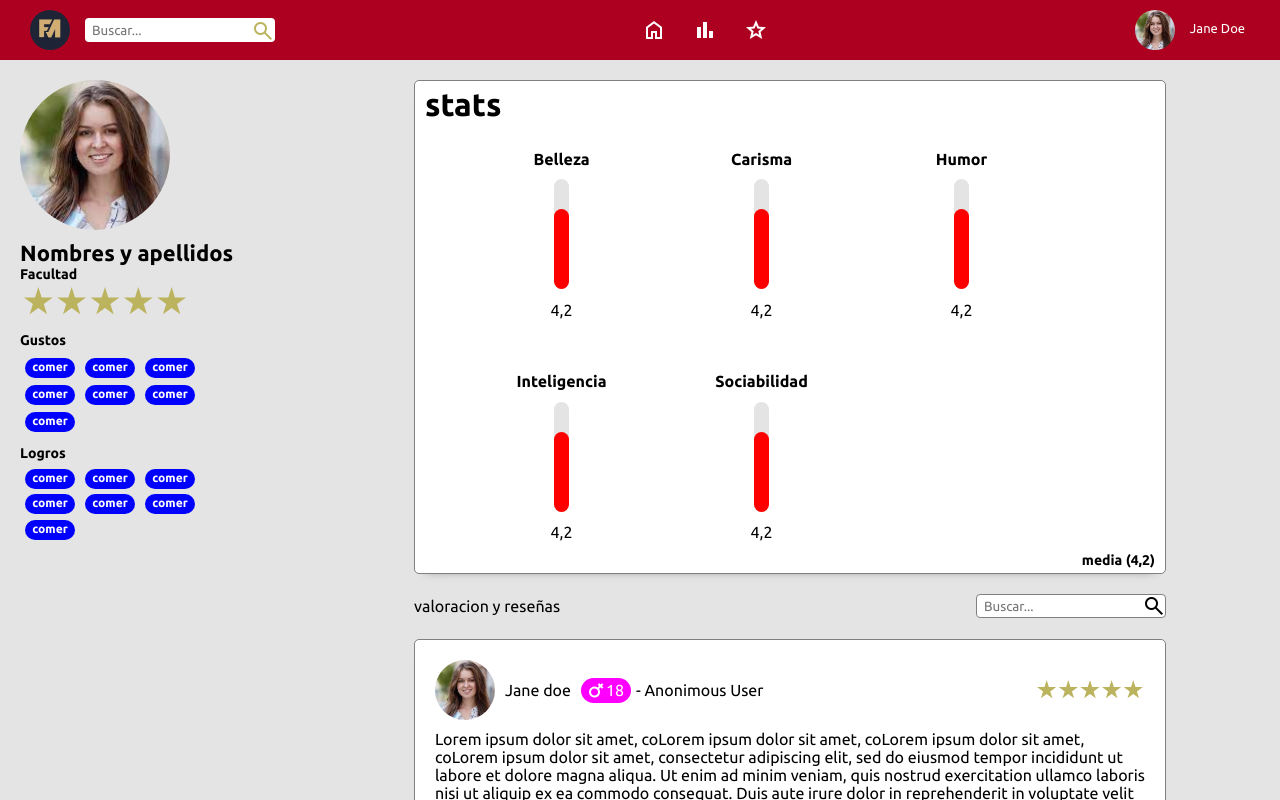
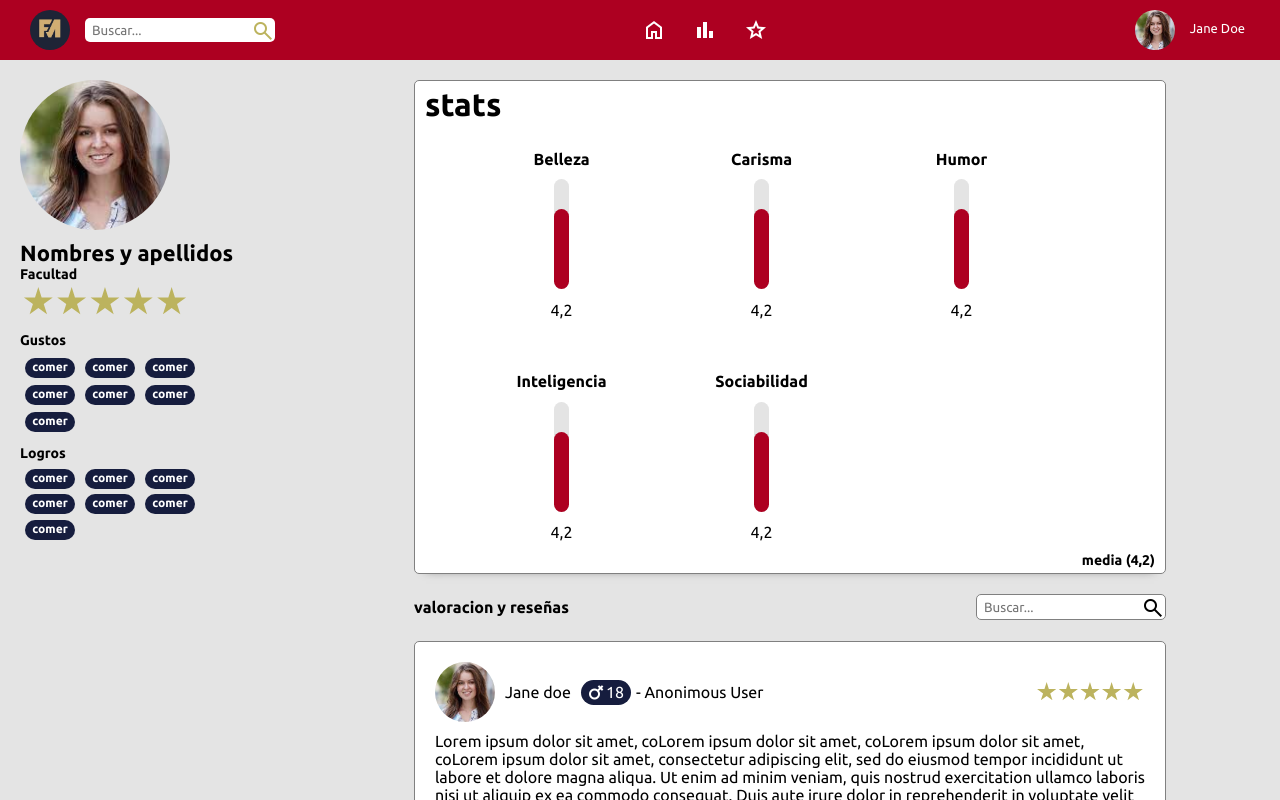
Before and after one commit to victor291201/funimag, a React (Create React App) app: page / in a window 1280 px wide. Shown: the top 800 px of the page. Built offline with nearby package versions, Linux system fonts and the light colour scheme.

Commit message:
optimization of code

```diff
--- a/src/styles/Card1/styles.css
+++ b/src/styles/Card1/styles.css
@@ -1,8 +1,8 @@
 .card1{
     width: 80%;
     min-width: 700px;
-    border-radius: 5px;
-    border: 1px solid gray;
+    border-radius: var(--border-radius);
+    border: var(--border);
     height: 220px;
     background-color: var(--color4);
     padding: 20px 0px 20px 20px;
@@ -48,7 +48,7 @@
     width: 50px;
     height: 25px;
     color: white;
-    background-color: fuchsia;
+    background-color: var(--color1);
     display: flex;
     align-items: center;
     justify-content: center;
--- a/src/styles/Card2/styles.css
+++ b/src/styles/Card2/styles.css
@@ -1,8 +1,8 @@
 .card2{
     width: 80%;
     min-width: 700px;
-    border-radius: 5px;
-    border: 1px solid gray;
+    border-radius: var(--border-radius);
+    border: var(--border);
     height: 240px;
     background-color: var(--color4);
     padding: 20px 20px 20px 20px;
@@ -51,7 +51,7 @@
     width: 50px;
     height: 25px;
     color: white;
-    background-color: fuchsia;
+    background-color: var(--color1);
     display: flex;
     align-items: center;
     justify-content: center;
--- a/src/styles/Navbar/styles.css
+++ b/src/styles/Navbar/styles.css
@@ -27,7 +27,7 @@
     height: 24px;
     border: 0px;
     outline: none;
-    border-radius: 4px;
+    border-radius: var(--border-radius);
     padding: 2px 7px;
 }
 .Nainput{
--- a/src/styles/Profile/styles.css
+++ b/src/styles/Profile/styles.css
@@ -103,7 +103,7 @@
 .Prgustos p{
     width: 50px;
     height: 20px;
-    background-color: blue;
+    background-color: var(--color1);
     border-radius: 10px;
     display: flex;
     justify-content: center;
@@ -126,7 +126,7 @@
 .Prlogros p{
     width: 50px;
     height: 20px;
-    background-color: blue;
+    background-color: var(--color1);
     border-radius: 10px;
     display: flex;
     justify-content: center;
@@ -145,8 +145,8 @@
     width: 80%;
     min-width: 700px;
     height: 500px;
-    border-radius: 5px;
-    border: 1px solid gray;
+    border-radius: var(--border-radius);
+    border: var(--border);
     margin-bottom: 10px;
     padding: 5px 10px;
     box-shadow: var(--box-shadow);
@@ -194,7 +194,7 @@
 .Prpoints{
     width: 15px;
     height: 80px;
-    background-color: red;
+    background-color: var(--color3);
     border-radius: 10px;
 }
 .Prmedia{
@@ -204,21 +204,25 @@
     font-size: 14px;
     font-weight: 600;
 }
+.Prsearch p{
+    font-weight: 600;
+}
 .Prinput{
     position: relative;
     width: 190px;
 }
 .Prinput input{
+
     width: 190px;
-    height: 24px;
-    border: 1px solid gray;
+    height: 26px;
     outline: none;
-    border-radius: 4px;
-    padding: 2px 7px;
+    border: var(--border);
+    border-radius: var(--border-radius);
+    padding: 4px 7px;
 }
 .Prinput span{
     position: absolute;
-    right: 0px;
+    right: 1px;
     bottom: 0px;
 }
 .Prsearch{
```
